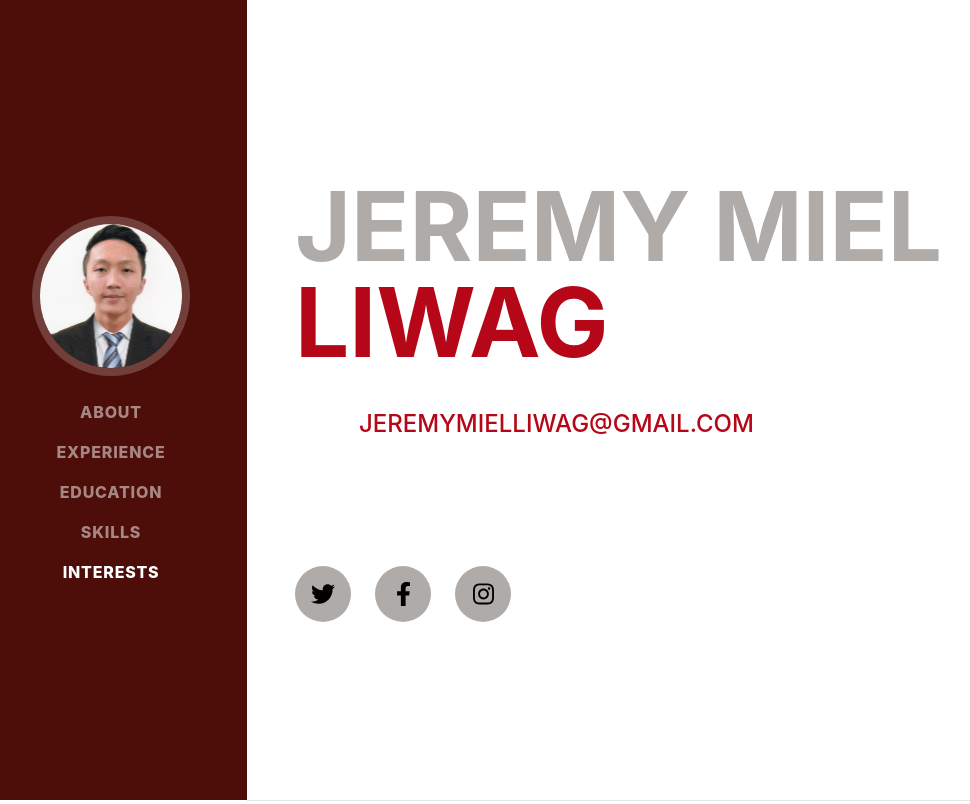
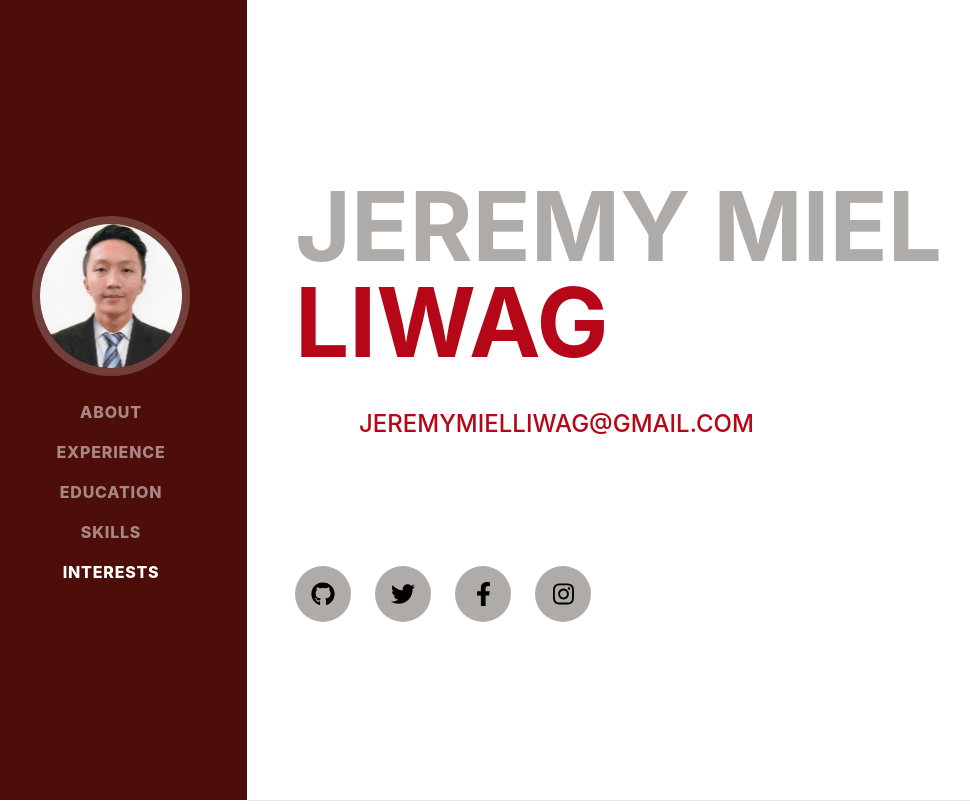
Before and after one commit to PWRJem/PWRJem-github.io, a plain HTML site: page index.html in a window 1280 px wide. Shown: the top 804 px of the page, without its empty margins (25-995 px from the left). Drawn offline with nearby package versions, Linux system fonts and the light colour scheme; a web font is replaced by a local one.

Commit message:
Update index.html

```diff
--- a/index.html
+++ b/index.html
@@ -40,7 +40,7 @@
                     <div class="subheading mb-5">1111, Valmonte St., Pambuan, Gapan City, Nueva Ecija · +639 165 418 907 · <a href="mailto:jeremymielliwag@gmail.com">jeremymielliwag@gmail.com</a></div>
                     <p class="lead mb-5">I am a Computer Engineering student who finds interest in back-end web development.</p>
                     <div class="social-icons">
-                        <a class="social-icon" href="https://twitter.com/jeremyliwag"><i class="fab fa-twitter"></i></a><a class="social-icon" href="https://facebook.com/jeremymiel.liwag/"><i class="fab fa-facebook-f"></i></a><a class="social-icon" href="https://www.instagram.com/pwrjem/"><i class="fab fa-instagram"></i></a>
+                        <a class="social-icon" href="https://twitter.com/jeremyliwag"><i class="fab fa-github"></i></a><a class="social-icon" href="https://twitter.com/jeremyliwag"><i class="fab fa-twitter"></i></a><a class="social-icon" href="https://facebook.com/jeremymiel.liwag/"><i class="fab fa-facebook-f"></i></a><a class="social-icon" href="https://www.instagram.com/pwrjem/"><i class="fab fa-instagram"></i></a>
                     </div>
                 </div>
             </section>
```
